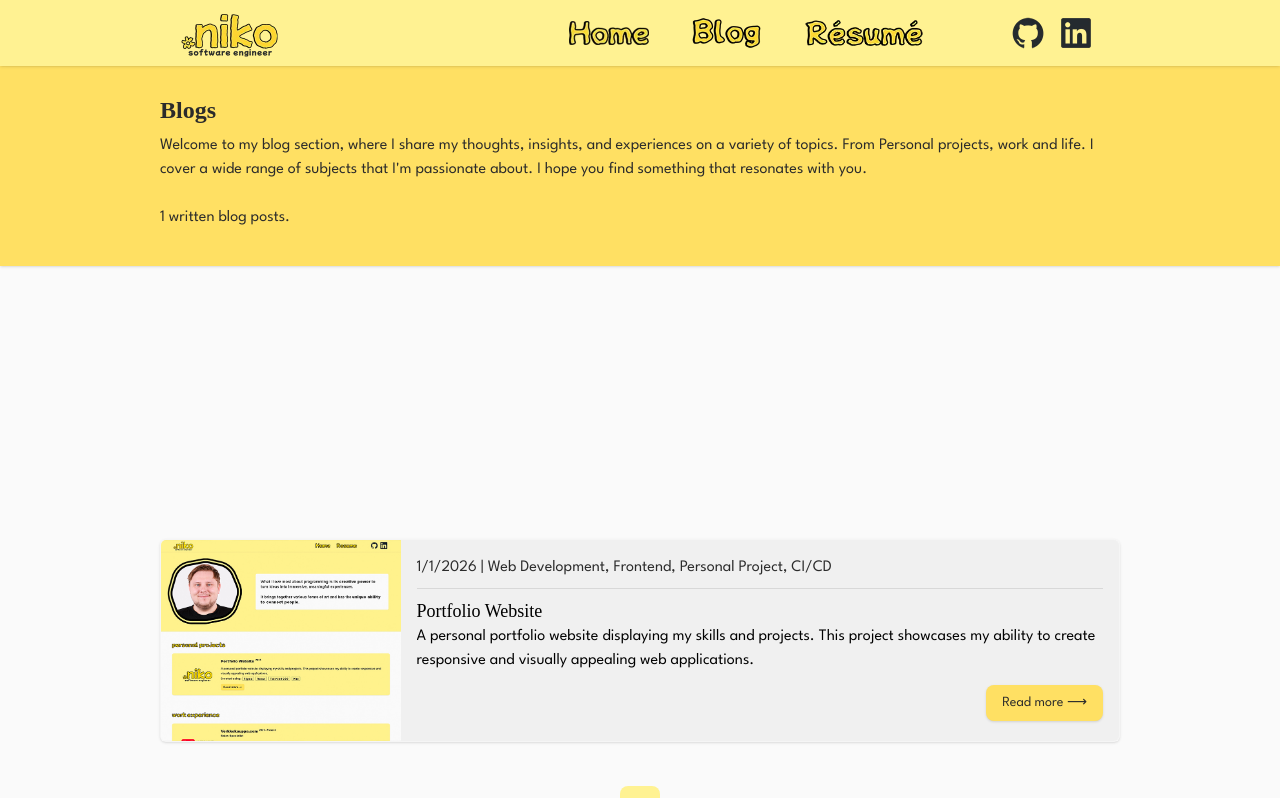
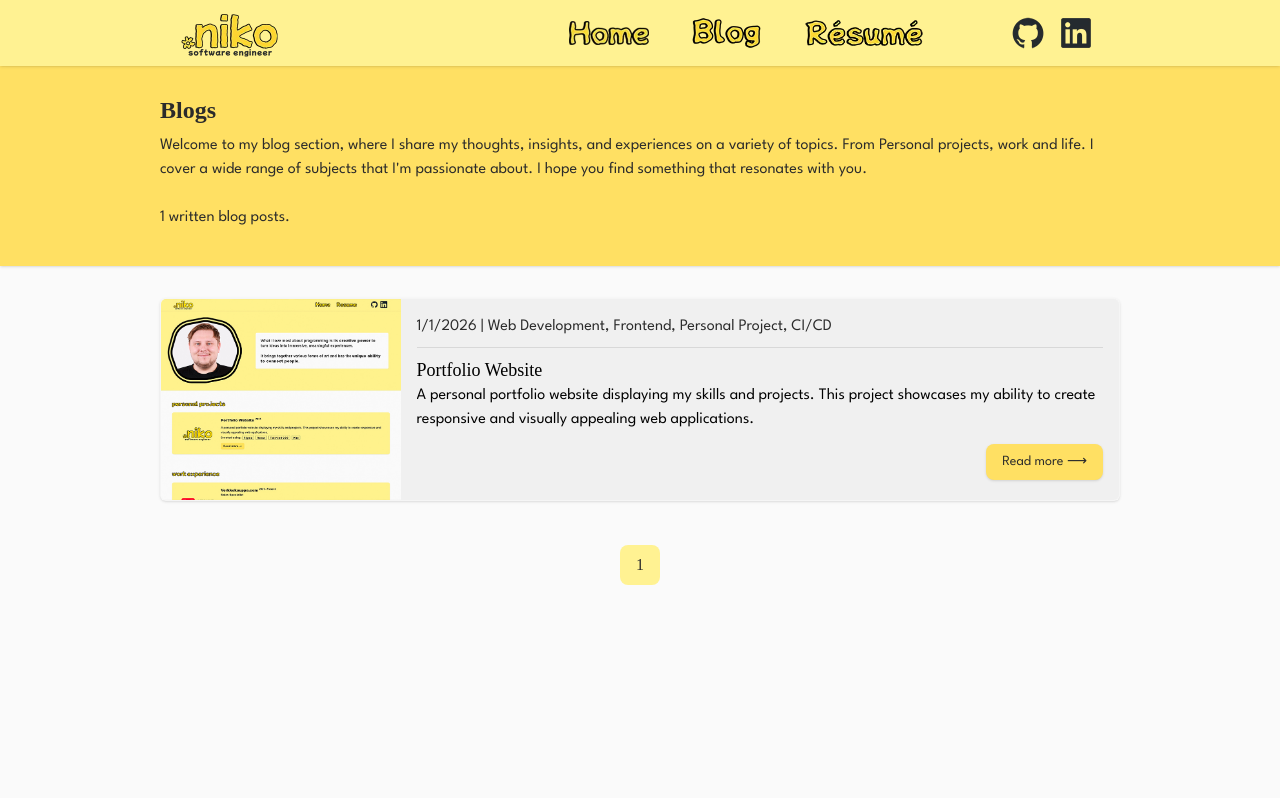
Before and after one commit to mehiis/portfolio-website, a React (Vite) app: page /blogs/1 in a window 1280 px wide. Shown: the top 798 px of the page. Built offline with nearby package versions, Linux system fonts and the light colour scheme; a web font is replaced by a local one.

Commit message:
fix blog post

```diff
--- a/src/components/general/Layout.tsx
+++ b/src/components/general/Layout.tsx
@@ -83,7 +83,7 @@ const Layout = () => {
     <>
         <NavigationBar isVisible={isVisible} mobileMenuOpen={mobileMenuOpen} setMobileMenuOpen={setMobileMenuOpen} />
 
-        <main className='mx-auto min-h-screen  min-w-[360px] justify-between flex flex-col'>
+        <main className='mx-auto min-h-screen min-w-90 flex flex-col'>
             <Outlet />
         </main>
 
--- a/src/views/Blogs.tsx
+++ b/src/views/Blogs.tsx
@@ -18,11 +18,11 @@ const Blogs = () => {
      <BlogsHeader />
      <div className="max-w-[1440px] mx-auto md:px-30">
 
-      <ul>
+      <ul className="justify-start items-start">
         <BlogCard currentPosts={currentPosts}></BlogCard>
       </ul>
 
-      <div className="flex justify-center mb-10">
+      <div className="flex justify-center mb-10 ">
         {Array.from({ length: totalPages }, (_, index) => index + 1).map(number => (
           <button
             key={number}
--- a/src/views/Home.tsx
+++ b/src/views/Home.tsx
@@ -7,14 +7,14 @@ import Work from '../components/homepage/Work'
 
 const Home = () => {
   return (
-    <>
+    <div className="flex flex-col min-h-screen justify-between">
       <Hero />
       <Personal />
       <Work />
       <Education />
       <Tools />
       <Me />
-    </>
+    </div>
   )
 }
 
```
